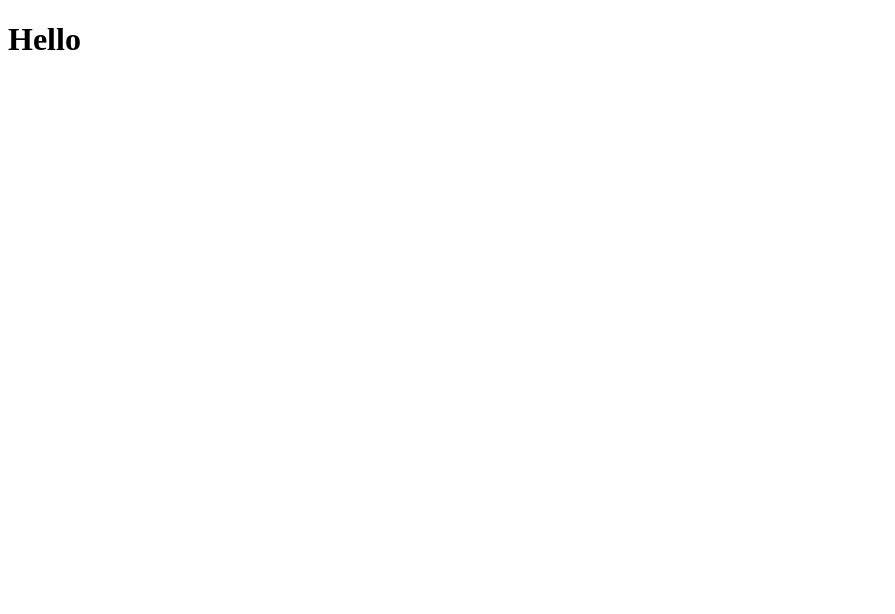
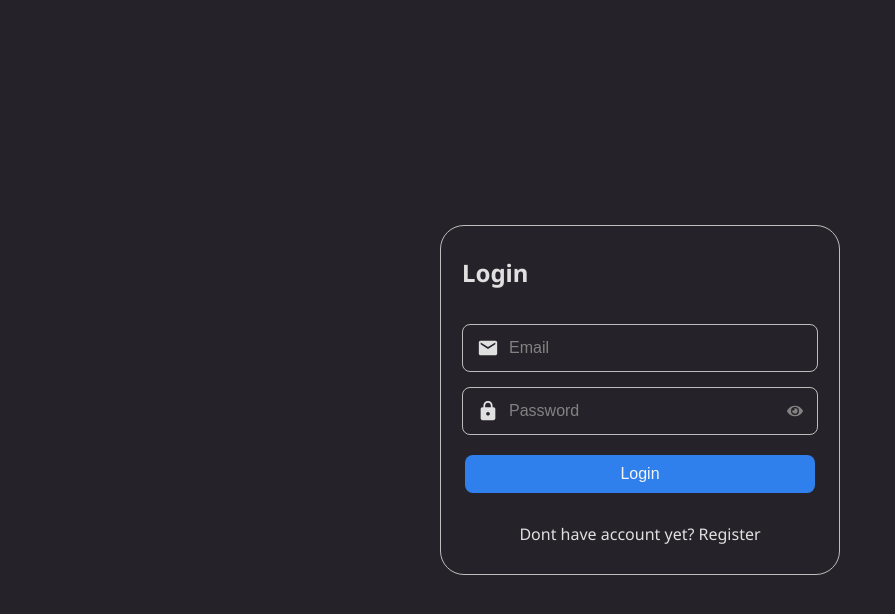
Before and after one commit to guivictorr/auth-app, a React (Create React App) app in the folder frontend/: page / in a window 1280 px wide. Shown: the top 614 px of the page, without its empty margins (0-895 px from the left). Built offline with nearby package versions, Linux system fonts and the light colour scheme.

Commit message:
login page, input component

```diff
--- a/frontend/package.json
+++ b/frontend/package.json
@@ -12,14 +12,17 @@
     "@types/react-dom": "^16.9.8",
     "react": "^17.0.1",
     "react-dom": "^17.0.1",
+    "react-icons": "^3.11.0",
     "react-scripts": "4.0.0",
+    "styled-components": "^5.2.1",
     "typescript": "^4.0.3",
     "web-vitals": "^0.2.4"
   },
   "devDependencies": {
+    "@types/styled-components": "^5.1.4",
     "@typescript-eslint/eslint-plugin": "^4.4.0",
     "@typescript-eslint/parser": "^4.4.0",
-    "eslint": "6.8.0",
+    "eslint": "7.11.0",
     "eslint-config-airbnb": "^18.2.0",
     "eslint-config-prettier": "^6.12.0",
     "eslint-import-resolver-typescript": "^2.3.0",
--- a/frontend/public/index.html
+++ b/frontend/public/index.html
@@ -3,6 +3,7 @@
   <head>
     <meta charset="utf-8" />
     <link rel="icon" href="%PUBLIC_URL%/favicon.ico" />
+    <link href="https://fonts.googleapis.com/css2?family=Noto+Sans:wght@400;700&display=swap" rel="stylesheet">
     <meta name="viewport" content="width=device-width, initial-scale=1" />
     <meta name="theme-color" content="#000000" />
     <meta
--- a/frontend/src/App.tsx
+++ b/frontend/src/App.tsx
@@ -1,9 +1,14 @@
 import React from 'react';
-
-// import { Container } from './styles';
+import SignIn from './pages/SignIn';
+import GlobalStyles from './styles/Global';
 
 const src: React.FC = () => {
-  return <h1>Hello</h1>;
+  return (
+    <>
+      <GlobalStyles />
+      <SignIn />
+    </>
+  );
 };
 
 export default src;
--- /dev/null
+++ b/frontend/src/components/Input/index.tsx
@@ -0,0 +1,60 @@
+import React, {
+  ComponentType,
+  InputHTMLAttributes,
+  useCallback,
+  useRef,
+  useState,
+} from 'react';
+import { IconBaseProps } from 'react-icons';
+import { FaEye, FaEyeSlash } from 'react-icons/fa';
+
+import { Container } from './styles';
+
+interface InputProps extends InputHTMLAttributes<HTMLInputElement> {
+  icon: ComponentType<IconBaseProps>;
+  isPassword?: boolean;
+}
+
+const Input: React.FC<InputProps> = ({
+  icon: Icon,
+  isPassword = false,
+  ...rest
+}) => {
+  const [showPassword, setShowPassword] = useState(false);
+  const [isFocused, setIsFocused] = useState(false);
+  const inputRef = useRef<HTMLInputElement>(null);
+
+  const handleInputFocus = useCallback(() => {
+    setIsFocused(true);
+  }, []);
+
+  return (
+    <Container isFocused={isFocused}>
+      <Icon size={22} />
+      <input
+        ref={inputRef}
+        onFocus={handleInputFocus}
+        {...rest}
+        type={showPassword ? 'text' : rest.type}
+      />
+      {isPassword &&
+        (showPassword ? (
+          <FaEyeSlash
+            size={16}
+            color="#828282"
+            onClick={() => setShowPassword(!showPassword)}
+            className="icon-click"
+          />
+        ) : (
+          <FaEye
+            size={16}
+            color="#828282"
+            onClick={() => setShowPassword(!showPassword)}
+            className="icon-click"
+          />
+        ))}
+    </Container>
+  );
+};
+
+export default Input;
--- /dev/null
+++ b/frontend/src/components/Input/styles.ts
@@ -0,0 +1,35 @@
+import styled from 'styled-components';
+
+interface InputProps {
+  isFocused: boolean;
+}
+
+export const Container = styled.div<InputProps>`
+  display: flex;
+  align-items: center;
+  justify-content: flex-start;
+  height: 48px;
+  width: 356px;
+  border: 1px solid #bdbdbd;
+  border-radius: 8px;
+  padding: 16px 14px;
+
+  input {
+    background-color: transparent;
+    border: none;
+    outline: none;
+    color: #e0e0e0;
+    flex: 1;
+    margin-left: 10px;
+    font-size: 16px;
+
+    &::placeholder {
+      color: #828282;
+      font-size: 16px;
+    }
+  }
+
+  .icon-click {
+    cursor: pointer;
+  }
+`;
--- /dev/null
+++ b/frontend/src/pages/SignIn/index.tsx
@@ -0,0 +1,29 @@
+import React from 'react';
+import { MdEmail, MdLock } from 'react-icons/md';
+
+import Input from '../../components/Input';
+
+import { Container, Content, Form } from './styles';
+
+const SignIn: React.FC = () => {
+  return (
+    <Container>
+      <Content>
+        <Form>
+          <h2>Login</h2>
+          <Input type="email" icon={MdEmail} placeholder="Email" />
+          <Input
+            type="password"
+            isPassword
+            icon={MdLock}
+            placeholder="Password"
+          />
+          <button type="submit">Login</button>
+          <p>Dont have account yet? Register</p>
+        </Form>
+      </Content>
+    </Container>
+  );
+};
+
+export default SignIn;
--- /dev/null
+++ b/frontend/src/pages/SignIn/styles.ts
@@ -0,0 +1,51 @@
+import styled from 'styled-components';
+
+export const Container = styled.div`
+  background-color: #252329;
+  height: 100%;
+
+  display: flex;
+  align-items: center;
+  justify-content: center;
+`;
+
+export const Content = styled.main`
+  display: flex;
+  align-items: center;
+  justify-content: center;
+  border: 1px solid #bdbdbd;
+  border-radius: 24px;
+  width: 400px;
+  padding: 24px;
+`;
+
+export const Form = styled.form`
+  display: flex;
+  align-items: center;
+  justify-content: center;
+  flex-direction: column;
+  height: 300px;
+  color: #e0e0e0;
+
+  button {
+    width: 350px;
+    height: 38px;
+    border: none;
+    color: #f5f5f5;
+    font-size: 16px;
+    cursor: pointer;
+    background: #2f80ed;
+    border-radius: 8px;
+    margin-top: 20px;
+    margin-bottom: 30px;
+  }
+
+  h2 {
+    align-self: flex-start;
+    margin-bottom: 35px;
+  }
+
+  div + div {
+    margin-top: 15px;
+  }
+`;
--- /dev/null
+++ b/frontend/src/styles/Global.ts
@@ -0,0 +1,17 @@
+import { createGlobalStyle } from 'styled-components';
+
+export default createGlobalStyle`
+  * {
+    margin: 0;
+    padding: 0;
+    box-sizing: border-box;
+  }
+
+  body,html,#root {
+    height: 100%;
+  }
+
+  body {
+    font-family: 'Noto Sans', sans-serif;
+  }
+`;
```
Also changed, not shown: 1 other file (tests, documents, lock files or other folders).
